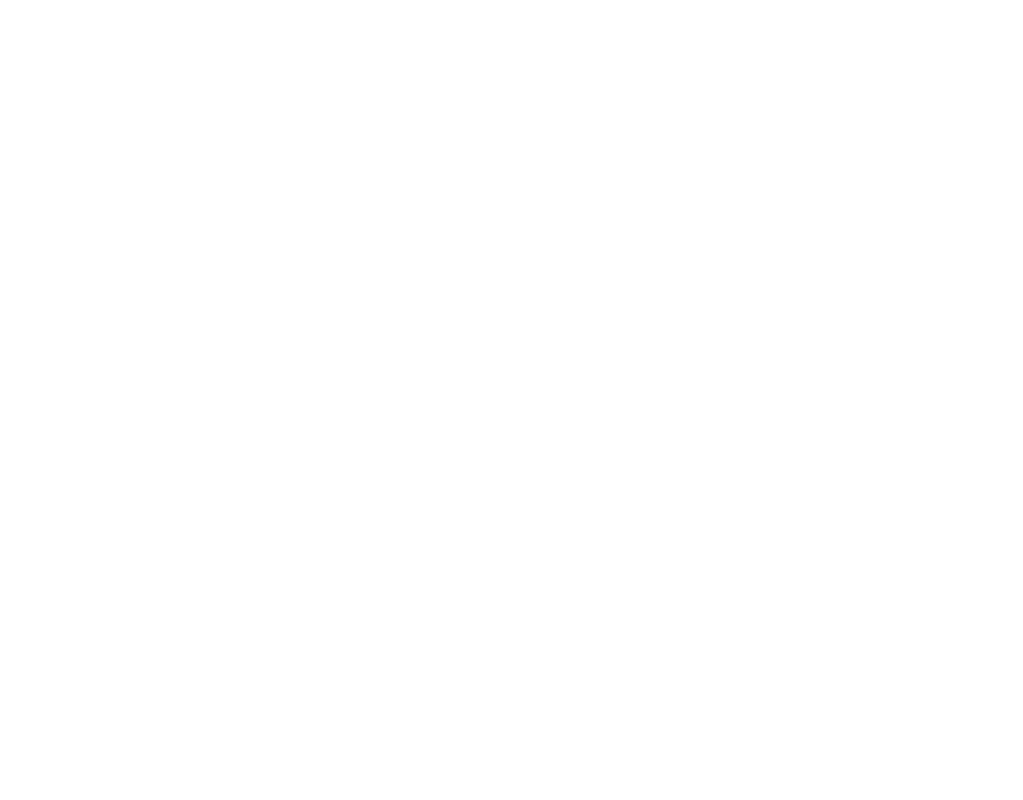
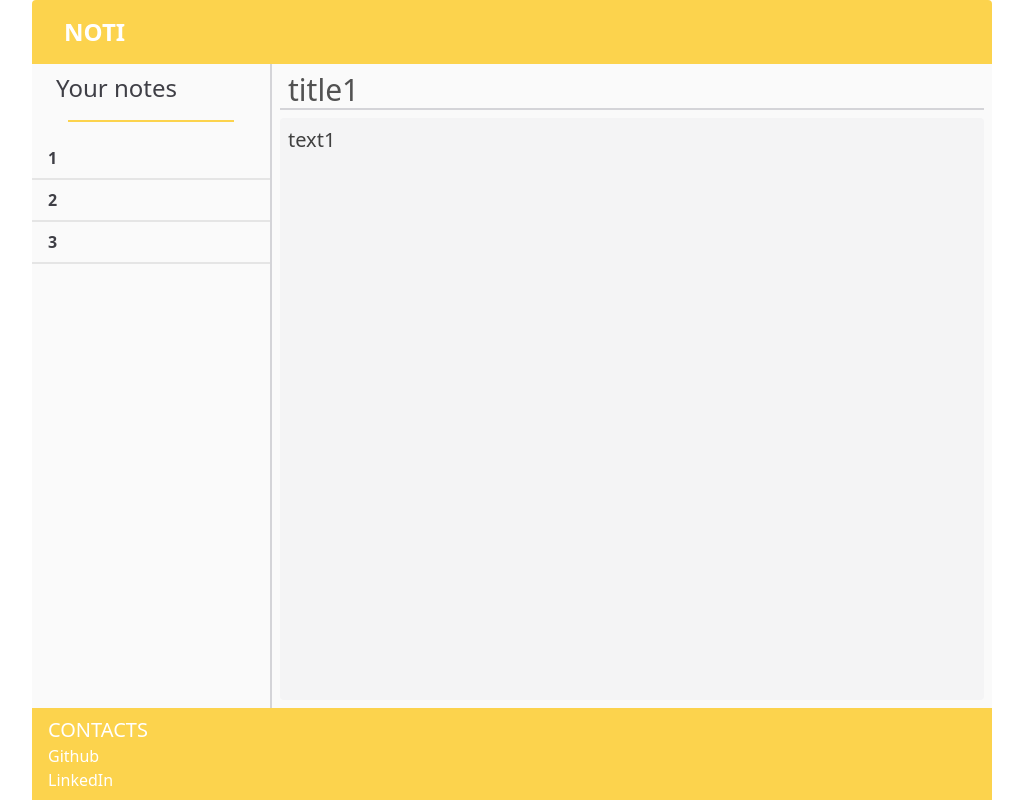
Before and after one commit to bohdan-datsenko/noti, a React (Create React App) app: page / in a window 1280 px wide. Shown: the whole page, without its empty margins (128-1151 px from the left). Built offline with nearby package versions, Linux system fonts and the light colour scheme.

Commit message:
create mockup

```diff
--- a/src/components/App.tsx
+++ b/src/components/App.tsx
@@ -1,10 +1,18 @@
-import React from 'react';
+import React, {useState} from 'react';
 import '../../src/styles/main.css'
+import Layout from "./layout/Layout";
+import NotePage from "./NotePage";
+import Sidebar from "./layout/sidebar/Sidebar";
 
 function App() {
+  const [isMenuOpen, setIsMenuOpen] = useState<boolean>(false);
+
   return (
-    <div className="App">
-
+    <div className="container md:w-11/12 lg:w-3/4 mx-auto text-zinc-700">
+      <Layout handleOpenMenu={() => setIsMenuOpen(true)}>
+        <Sidebar items={['1', '2', '3']} isOpen={isMenuOpen} handleClose={() => setIsMenuOpen(false)} />
+        <NotePage id={1} title={'title1'} text={'text1'} />
+      </Layout>
     </div>
   );
 }
--- /dev/null
+++ b/src/components/NotePage.tsx
@@ -0,0 +1,17 @@
+import React, {FC} from 'react';
+import {INote} from '../types/types';
+
+const NotePage: FC<INote> = (note) => {
+    return (
+        <div className='flex flex-col gap-2 p-2 bg-zinc-50'>
+          <input value={note.title} type='text' maxLength={26} placeholder='Title...'
+                 className='text-neutral-600 text-3xl px-2 bg-transparent placeholder:text-zinc-400 border-b-2 border-zinc-300
+                 focus:outline-none focus:border-amber-300 focus:bg-zinc-100' />
+          <textarea value={note.text} name="noteText" id='noteText' maxLength={15000} placeholder='Text...'
+                    className='text-neutral-700 text-xl flex-1 p-2 resize-none rounded bg-zinc-100 placeholder:text-zinc-400
+                    focus:outline-none focus:bg-zinc-200' />
+        </div>
+    );
+};
+
+export default NotePage;
--- /dev/null
+++ b/src/components/layout/Footer.tsx
@@ -0,0 +1,19 @@
+import React from 'react';
+
+const Footer = () => {
+    return (
+        <footer className='px-4 py-2 text-white bg-amber-300'>
+            <h2 className='uppercase text-xl'>Contacts</h2>
+            <ul>
+                <li>
+                    <a href="https://github.com/bohdan-datsenko" target='_blank'>Github</a>
+                </li>
+                <li>
+                    <a href="https://ua.linkedin.com/in/bohdan-datsenko-2788a622b">LinkedIn</a>
+                </li>
+            </ul>
+        </footer>
+    );
+};
+
+export default Footer;
--- /dev/null
+++ b/src/components/layout/Header.tsx
@@ -0,0 +1,16 @@
+import React, {FC, ReactNode} from 'react';
+
+interface HeaderProps {
+  actions: ReactNode[];
+}
+
+const Header: FC<HeaderProps> = ({actions}) => {
+    return (
+        <header className='flex justify-between px-8 py-4 md:rounded-t text-white bg-amber-300'>
+          <h2 className='text-2xl font-bold uppercase'>noti</h2>
+          {actions}
+        </header>
+    );
+};
+
+export default Header;
--- /dev/null
+++ b/src/components/layout/Layout.tsx
@@ -0,0 +1,30 @@
+import React, {FC} from 'react';
+import Header from "./Header";
+import Main from "./Main";
+import Footer from "./Footer";
+
+interface LayoutProps {
+  handleOpenMenu: () => void;
+  children: React.ReactNode;
+}
+
+const Layout: FC<LayoutProps> = ({handleOpenMenu, children}) => {
+  const openBtn =
+    <button onClick={handleOpenMenu} className='relative h-full w-8 sm:hidden self-end rounded hover:bg-gray-200 active:scale-110
+                                                before:absolute before:block before:bg-white before:rounded before:h-0.5 before:w-full before:top-0
+                                                after:absolute after:block rounded after:bg-white after:h-0.5 after:w-full after:bottom-0'>&nbsp;
+      <span className='absolute block h-0.5 w-8 bg-white top-1/2 -translate-y-1/2'></span>
+    </button>
+
+  return (
+      <div className='flex flex-col min-h-screen'>
+          <Header actions={[openBtn]} />
+          <Main>
+            {children}
+          </Main>
+          <Footer />
+      </div>
+  );
+};
+
+export default Layout;
--- /dev/null
+++ b/src/components/layout/Main.tsx
@@ -0,0 +1,15 @@
+import React, {FC} from 'react';
+
+interface MainProps {
+    children: React.ReactNode;
+}
+
+const Main: FC<MainProps> = ({children}) => {
+    return (
+        <main className='grid col-span-2 sm:grid-cols-[35%_65%] lg:grid-cols-[25%_75%] flex-auto'>
+            {children}
+        </main>
+    );
+};
+
+export default Main;
--- /dev/null
+++ b/src/components/layout/sidebar/Sidebar.tsx
@@ -0,0 +1,38 @@
+import React, {FC} from 'react';
+import {Drawer} from "../../ui/Drawer";
+
+interface SidebarProps {
+    items: string[];
+    isOpen: boolean;
+    handleClose: () => void;
+}
+
+const Sidebar: FC<SidebarProps> = ({items, isOpen, handleClose}) => {
+  const noteTitles = <ul>
+    {items.map((item, index) => (
+      <li key={index} className='flex justify-center'>
+        <button className='w-full inline-block text-start px-4 py-2 font-semibold truncate border-b-2 border-b-neutral-200
+                            hover:border-b-amber-300 hover:bg-amber-100
+                            active:border-b-amber-400 active:bg-amber-200'
+        >{item}</button>
+      </li>
+    ))}
+  </ul>;
+
+  return (
+      <>
+          <Drawer isOpen={isOpen} handleClose={handleClose}>
+            {noteTitles}
+          </Drawer>
+          <div className='hidden sm:block border-r-2 border-zinc-300 bg-zinc-50'>
+              <div className='p-2'>
+                  <h2 className='px-4 text-2xl mb-4'>Your notes</h2>
+                  <hr className='w-3/4 mb-2 mx-auto border-t-2 border-t-amber-300' />
+              </div>
+            {noteTitles}
+          </div>
+      </>
+  );
+};
+
+export default Sidebar;
--- /dev/null
+++ b/src/components/ui/Drawer.tsx
@@ -0,0 +1,44 @@
+import React, {FC} from "react";
+
+interface DrawerProps {
+    isOpen: boolean;
+    handleClose(): void;
+    children: React.ReactNode;
+}
+
+export const Drawer: FC<DrawerProps> = ({ children, isOpen, handleClose }) => {
+    return (
+        <div
+            className={
+                'block sm:hidden fixed overflow-hidden z-10 bg-gray-900 bg-opacity-25 inset-0 transform ease-in-out' +
+                (isOpen
+                    ? ' transition-opacity opacity-100 duration-500 translate-x-0'
+                    : ' transition-all opacity-0 -translate-x-full')
+            }
+        >
+            <div
+                className={
+                    'flex flex-col w-2/3 max-w-lg left-0 overflow-hidden absolute bg-white h-full shadow-xl delay-400 duration-500 ease-in-out transition-all transform' +
+                    (isOpen ? ' translate-x-0 ' : ' -translate-x-full')
+                }
+            >
+                <div className='relative w-full max-w-lg pb-10 flex flex-col space-y-6 overflow-y-scroll h-full'>
+                    <div className='flex justify-between p-4'>
+                        <h2 className='font-bold text-lg'>Your notes</h2>
+
+                        <button onClick={handleClose} className='relative size-8 rounded
+                            before:absolute before:rounded before:bg-red-600 before:h-1 before:w-full before:left-0 before:-translate-y-1/2 before:rotate-45
+                            after:absolute after:rounded after:bg-red-600 after:h-1 after:w-full after:left-0 after:-translate-y-1/2 after:-rotate-45
+                            active:bg-gray-50 active:before:bg-red-600 active:after:bg-red-600 active:scale-110'>
+                        </button>
+                    </div>
+                    {children}
+                </div>
+            </div>
+            <div
+                className='w-screen h-full cursor-pointer'
+                onClick={handleClose}
+            ></div>
+        </div>
+    );
+}
--- a/src/styles/main.css
+++ b/src/styles/main.css
@@ -1,3 +1,7 @@
 @import 'tailwindcss/base';
 @import 'tailwindcss/components';
 @import 'tailwindcss/utilities';
+
+body {
+    background-color: #fff;
+}
--- /dev/null
+++ b/src/types/types.tsx
@@ -0,0 +1,5 @@
+export interface INote {
+    id: number;
+    title: string;
+    text: string;
+}
```
